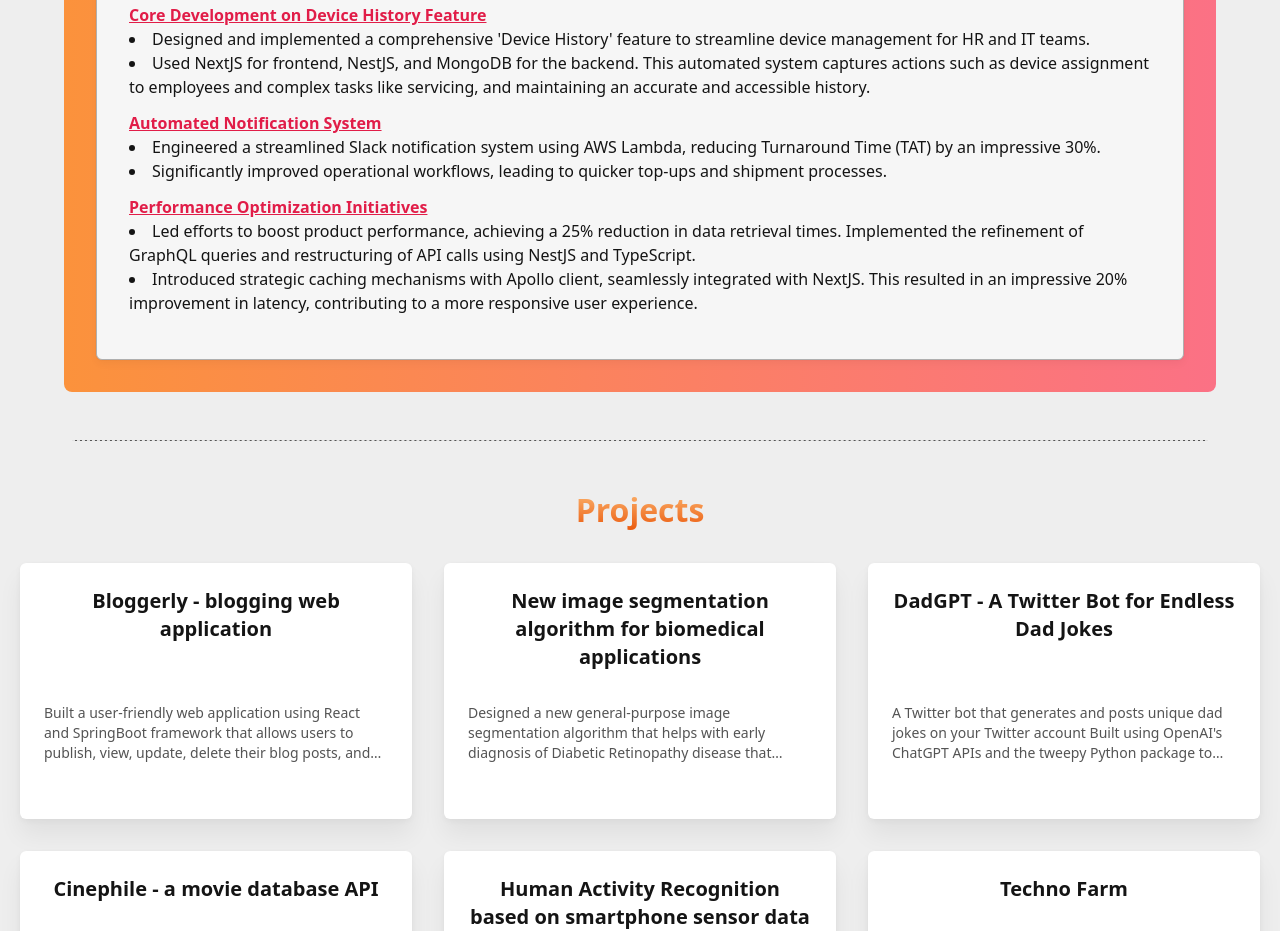
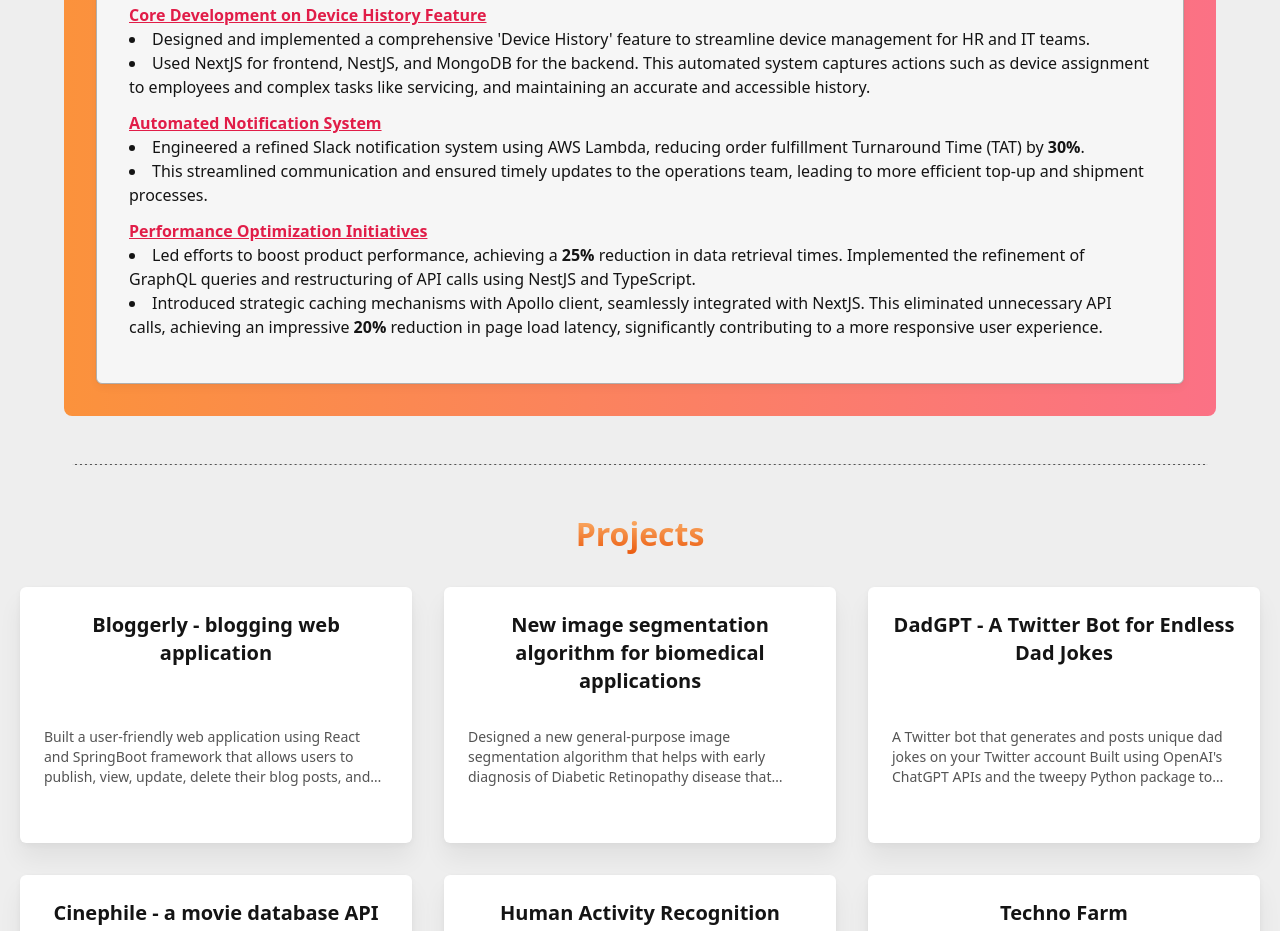
Before and after one commit to niketjain1/Portfolio, a React (Create React App) app: page / in a window 1280 px wide. Shown: the part 880-1811 px from the top of the page. Built offline with nearby package versions, Linux system fonts and the light colour scheme.

Commit message:
👌 IMPROVE: highlight the numbers in experience section

```diff
--- a/src/components/Experience.jsx
+++ b/src/components/Experience.jsx
@@ -54,12 +54,14 @@ const Experience = ({ isMobileScreen }) => {
             </strong>
             <ul className="list-disc list-inside font-fakt dark:text-gray-900">
               <li>
-                Engineered a streamlined Slack notification system using AWS
-                Lambda, reducing Turnaround Time (TAT) by an impressive 30%.
+                Engineered a refined Slack notification system using AWS Lambda,
+                reducing order fulfillment Turnaround Time (TAT) by{" "}
+                <span className="font-bold">30%</span>.
               </li>
               <li>
-                Significantly improved operational workflows, leading to quicker
-                top-ups and shipment processes.
+                This streamlined communication and ensured timely updates to the
+                operations team, leading to more efficient top-up and shipment
+                processes.
               </li>
             </ul>
           </div>
@@ -69,16 +71,18 @@ const Experience = ({ isMobileScreen }) => {
             </strong>
             <ul className="list-disc list-inside font-fakt dark:text-gray-900">
               <li>
-                Led efforts to boost product performance, achieving a 25%
-                reduction in data retrieval times. Implemented the refinement of
-                GraphQL queries and restructuring of API calls using NestJS and
-                TypeScript.
+                Led efforts to boost product performance, achieving a{" "}
+                <span className="font-bold">25%</span> reduction in data
+                retrieval times. Implemented the refinement of GraphQL queries
+                and restructuring of API calls using NestJS and TypeScript.
               </li>
               <li>
                 Introduced strategic caching mechanisms with Apollo client,
-                seamlessly integrated with NextJS. This resulted in an
-                impressive 20% improvement in latency, contributing to a more
-                responsive user experience.
+                seamlessly integrated with NextJS. This eliminated unnecessary
+                API calls, achieving an impressive{" "}
+                <span className="font-bold">20%</span> reduction in page load
+                latency, significantly contributing to a more responsive user
+                experience.
               </li>
             </ul>
           </div>
```
